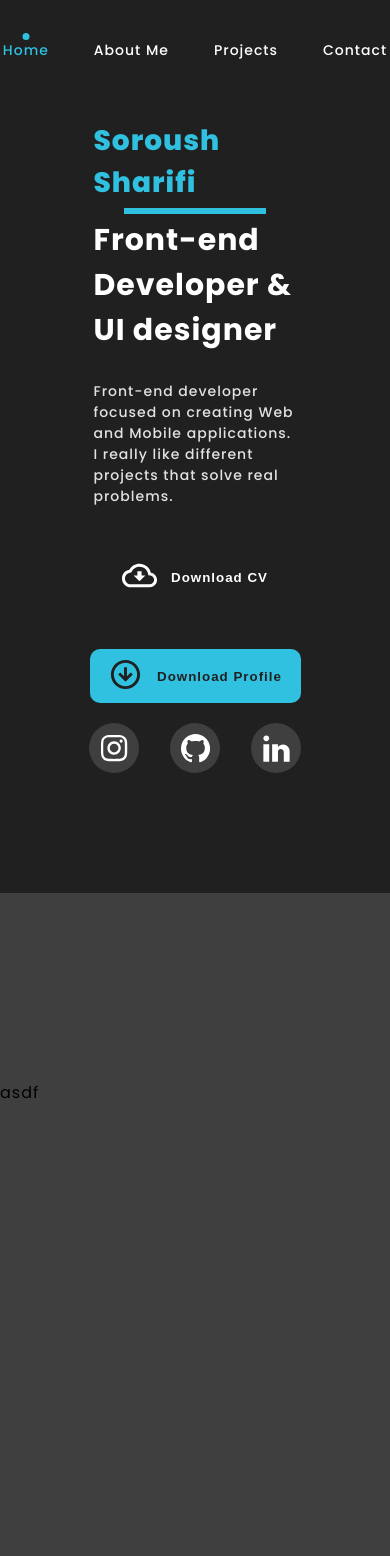
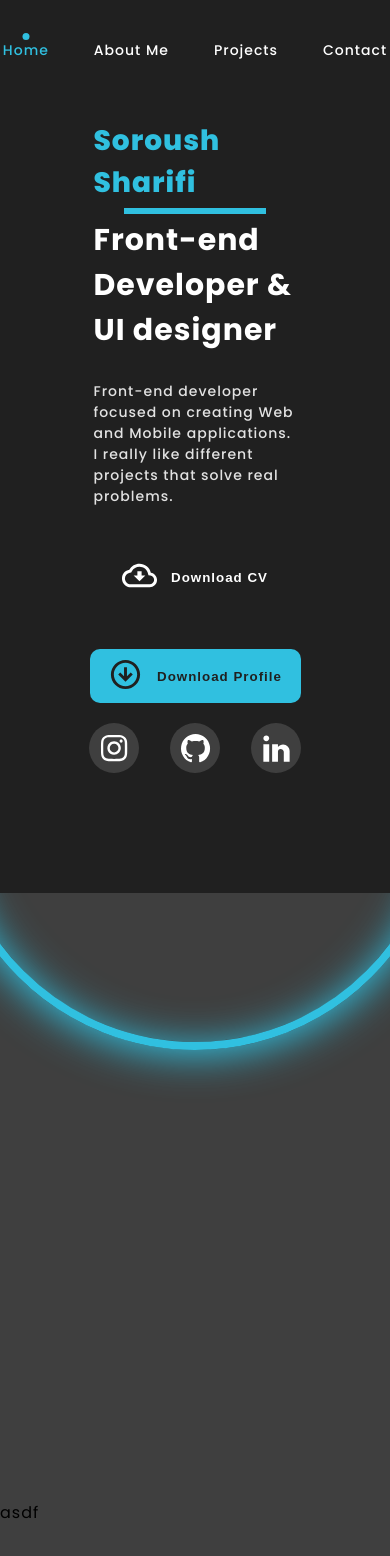
Before and after one commit to Cladux/Personal-Website, a React (Vite) app: page / in a window 390 px wide. Shown: the top 1556 px of the page. Before the commit the page ends 1380 px from the top, so only its background shows below. Built offline with nearby package versions, Linux system fonts and the light colour scheme.

Commit message:
make-circle-header

```diff
--- a/src/index.scss
+++ b/src/index.scss
@@ -9,7 +9,6 @@
   padding: 0;
   margin: 0;
   box-sizing: border-box;
-  position: relative;
 }
 html {
   scroll-behavior: smooth;
@@ -17,6 +16,7 @@ html {
     font-family: "Poppins", sans-serif;
     letter-spacing: 1px;
     background-color: var(--bg-color-light);
+    position: relative;
   }
   a {
     text-decoration: none;
--- a/src/layouts/header/Header.module.scss
+++ b/src/layouts/header/Header.module.scss
@@ -5,6 +5,8 @@ header {
   width: 100%;
   height: 1080px;
   color: var(--text-color);
+  position: relative;
+  overflow: hidden;
   // left section
   .sectionLeft {
     flex-basis: 70%;
@@ -54,16 +56,32 @@ header {
   .sectionRight {
     flex-basis: 30%;
     height: 100%;
+    overflow: hidden;
+    .circle {
+      $size: 930px;
+      width: $size;
+      height: $size;
+      position: absolute;
+      top: 50%;
+      left: 50%;
+      transform: translate(-40%, -40%);
+      z-index: -1;
+      border-radius: 50%;
+      border: 8px solid var(--primary-color);
+      box-shadow: 0 5px 40px var(--primary-color),
+        inset 0 5px 40px var(--primary-color);
+    }
   }
 }
 
-// media query
+// media query md
 @media only screen and (max-width: 1200px) {
   header {
-    @include flex(column);
+    @include flex(column, space-between);
+    height: 1500px;
     // section left
     .sectionLeft {
-      flex-basis: 100%;
+      flex-basis: 50%;
       clip-path: none;
       padding: 120px 50px;
       .container {
@@ -80,5 +98,28 @@ header {
       }
     }
     // section right
+    .sectionRight {
+      flex-basis: 50%;
+      .circle {
+        $size: 700px;
+        width: $size;
+        height: $size;
+        transform: translate(-50%, -30%);
+      }
+    }
   }
 }
+
+//media query sm
+@media only screen and (max-width: 768px) {
+  header {
+    .sectionRight {
+      .circle {
+        $size: 500px;
+        width: $size;
+        height: $size;
+        transform: translate(-50%, -40%);
+      }
+    }
+  }
+}
--- a/src/layouts/header/Header.tsx
+++ b/src/layouts/header/Header.tsx
@@ -41,7 +41,9 @@ const Header = (): JSX.Element => {
             </div>
           </div>
         </section>
-        <section className={styles.sectionRight}></section>
+        <section className={styles.sectionRight}>
+          <div className={styles.circle}></div>
+        </section>
       </header>
     </>
   );
```
